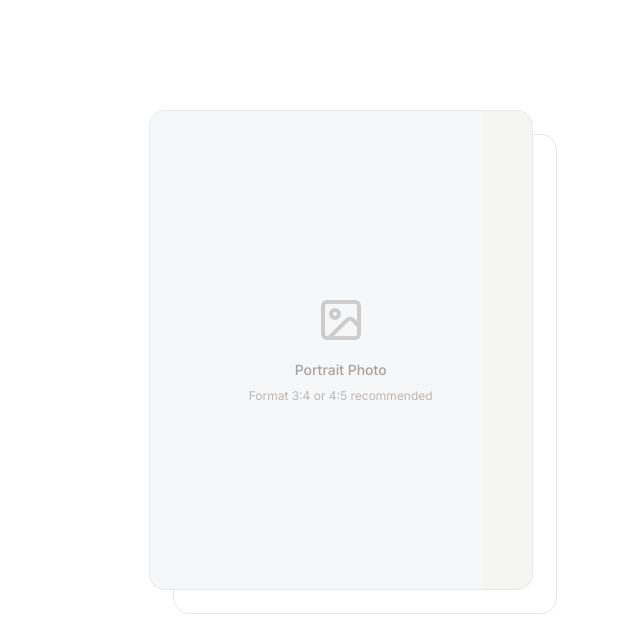
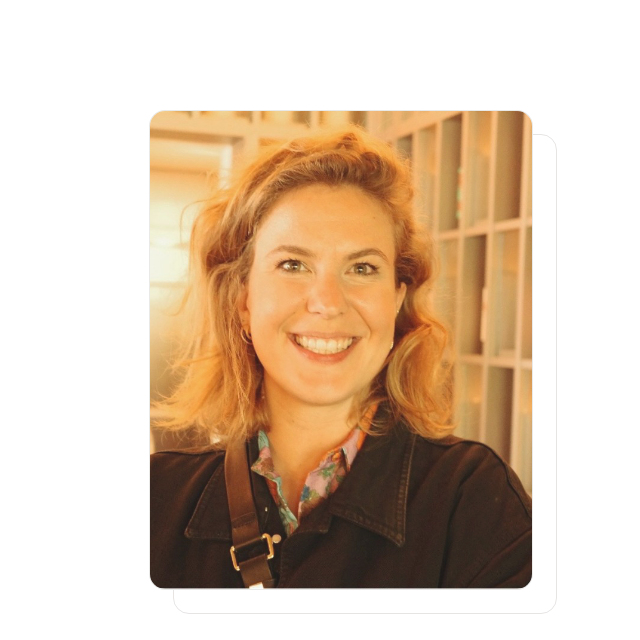
Before and after one commit to marcus-clay/portfolio-charlotte, a plain HTML site: page index.html in a window 1280 px wide. Shown: the part 82-722 px from the top of the page, 640-1280 px from the left. Drawn offline with nearby package versions, Linux system fonts and the light colour scheme.

Commit message:
Add Charlotte portrait photo to hero section

```diff
--- a/index.html
+++ b/index.html
@@ -167,18 +167,8 @@
             <!-- Photo Placeholder -->
             <div class="md:col-span-5 order-1 md:order-2 fade-in-up delay-200">
                 <div class="relative aspect-[3/4] md:aspect-[4/5] w-full max-w-sm mx-auto md:ml-auto">
-                    <!-- This div is the placeholder. Replace src with real image later. -->
-                    <div class="absolute inset-0 bg-stone-100 rounded-2xl overflow-hidden border border-black/5 placeholder-shimmer group">
-                        <!-- Instructions for the user (visible only in placeholder mode) -->
-                        <div class="absolute inset-0 flex flex-col items-center justify-center text-center p-6 text-stone-400">
-                            <i data-lucide="image" class="w-12 h-12 mb-4 opacity-50"></i>
-                            <span class="text-sm font-medium">Portrait Photo</span>
-                            <span class="text-xs mt-2 opacity-75">Format 3:4 or 4:5 recommended</span>
-                        </div>
-
-                        <!-- Example of how to add the image:
-                        <img src="path/to/photo.jpg" alt="Charlotte Rifflet" class="w-full h-full object-cover opacity-90 hover:opacity-100 transition-opacity duration-500">
-                        -->
+                    <div class="absolute inset-0 bg-stone-100 rounded-2xl overflow-hidden border border-black/5 group">
+                        <img src="charlotte-rifflet.png" alt="Charlotte Rifflet" class="w-full h-full object-cover opacity-90 hover:opacity-100 transition-opacity duration-500">
                     </div>
 
                     <!-- Decorative element behind -->
```
